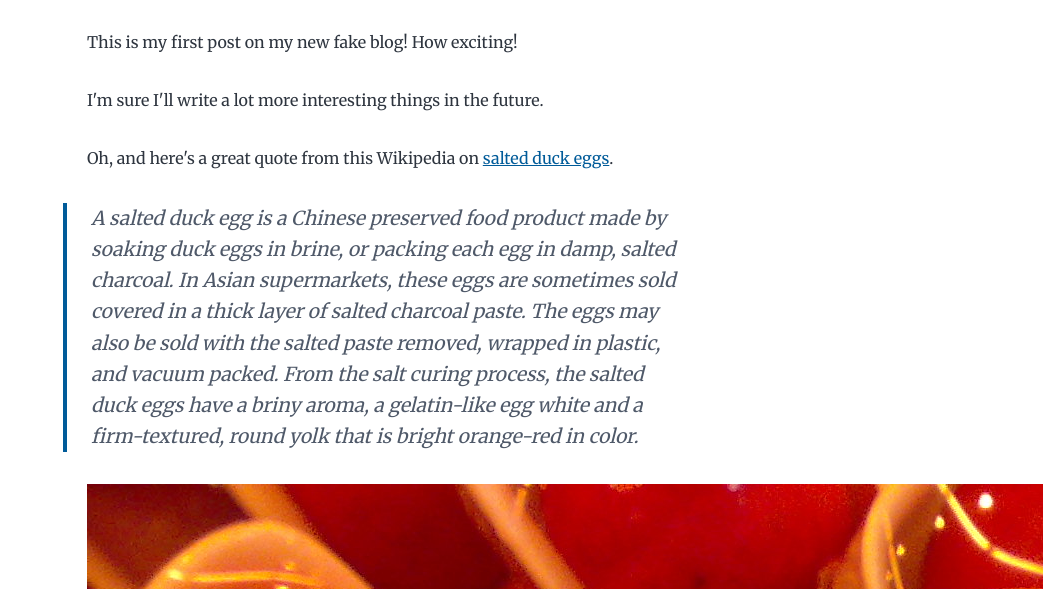
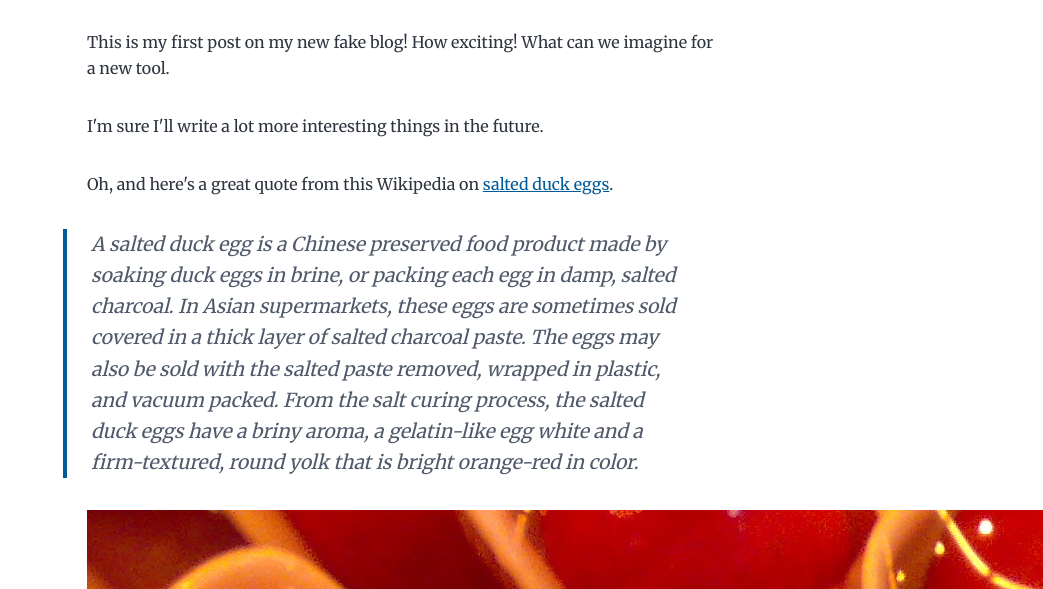
Before and after one commit to ashirshac/test-netlify, a Gatsby site: page /hello-world/ in a window 1280 px wide. Shown: the part 211-800 px from the top of the page, without its empty margins (237-1280 px from the left). Built offline with nearby package versions, Linux system fonts and the light colour scheme; Gatsby itself is replaced by a stand-in of ours; some packages are replaced by stand-ins of ours.

Commit message:
Update index.md

```diff
--- a/content/blog/hello-world/index.md
+++ b/content/blog/hello-world/index.md
@@ -4,7 +4,7 @@ date: "2015-05-01T22:12:03.284Z"
 description: "Hello World"
 ---
 
-This is my first post on my new fake blog! How exciting!
+This is my first post on my new fake blog! How exciting! What can we imagine for a new tool.
 
 I'm sure I'll write a lot more interesting things in the future.
 
```
